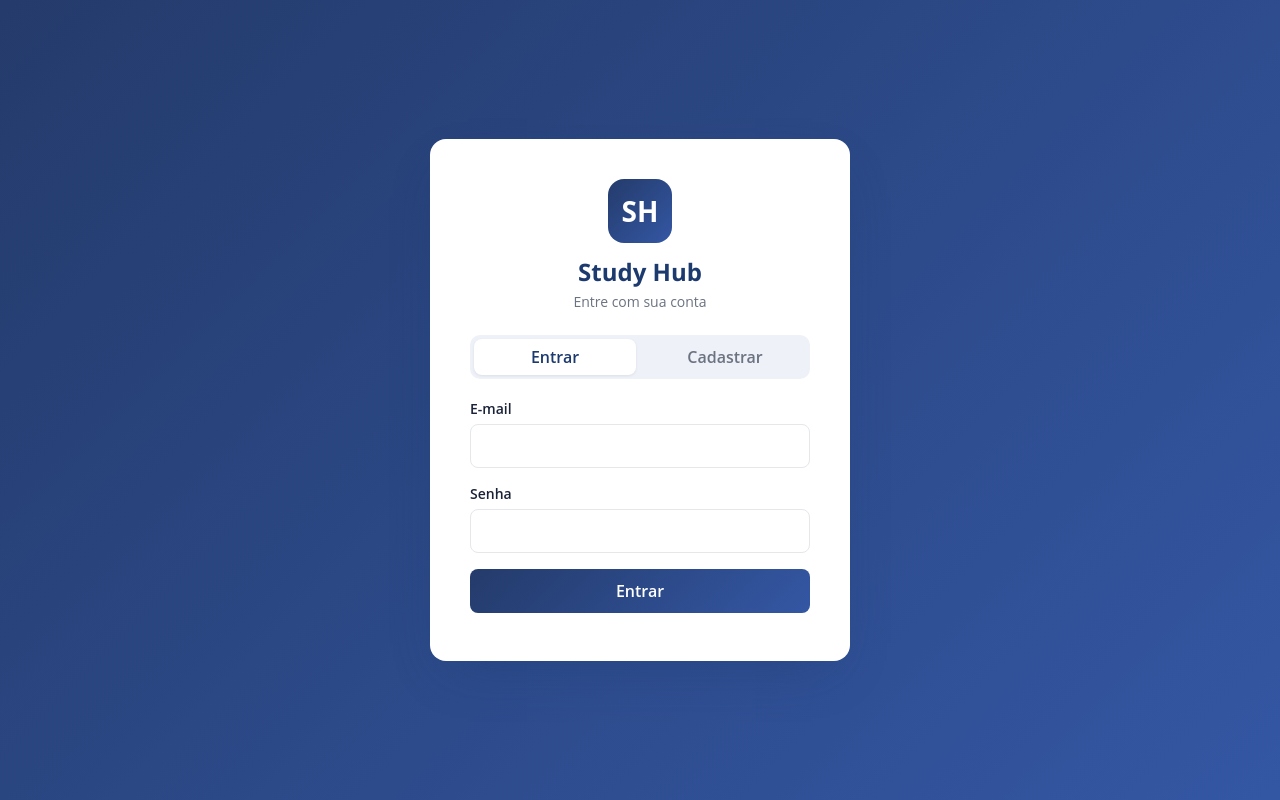
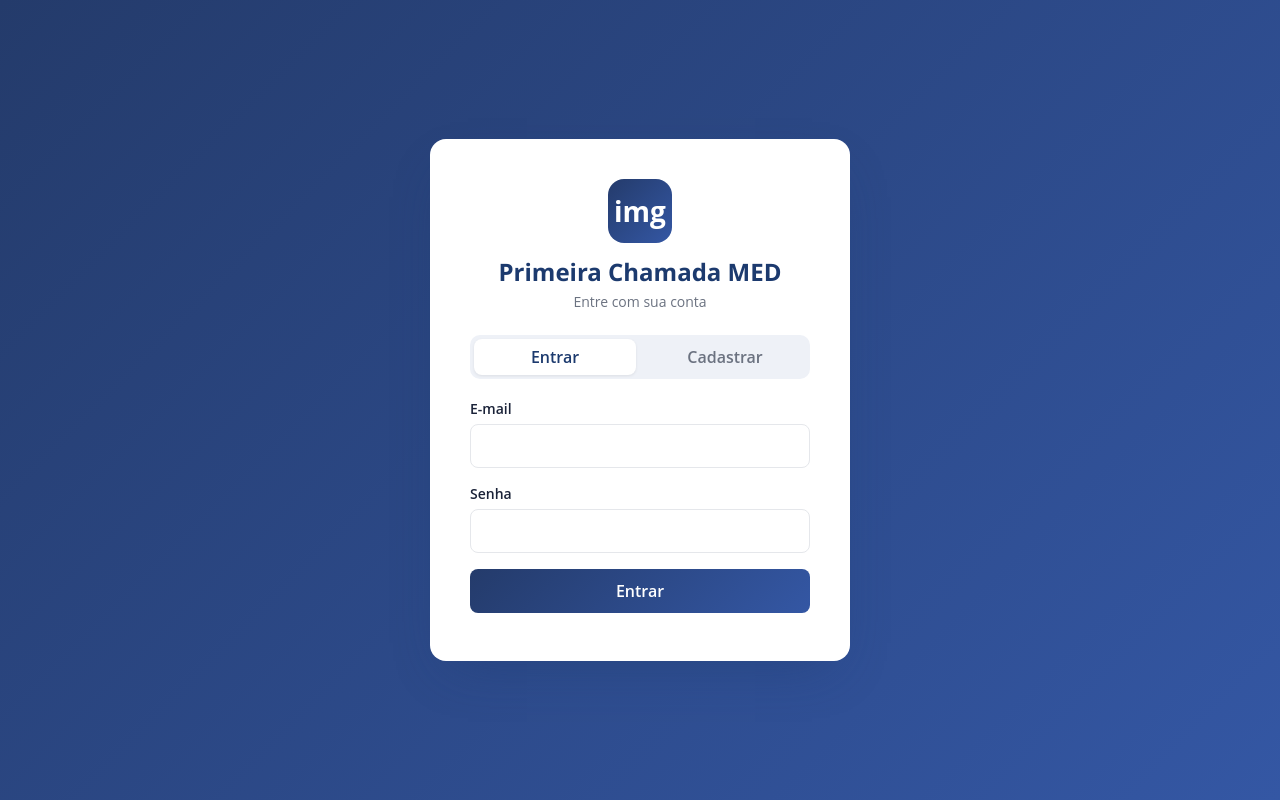
Before and after one commit to fonsca/POOII, a website built with Vite: page PrimeiraChamadaMED/index.html in a window 1280 px wide. Built offline with nearby package versions, Linux system fonts and the light colour scheme.

Commit message:
Atualização na tela de login
mudança no formulário

```diff
--- a/PrimeiraChamadaMED/src/main.js
+++ b/PrimeiraChamadaMED/src/main.js
@@ -42,7 +42,7 @@ function render() {
   return renderAdmin(mentor);
 }
 
-// -------- LOGIN --------
+// -------- TELA DE LOGIN --------
 function renderLogin() {
   let mode = "login";
   draw();
@@ -52,8 +52,8 @@ function renderLogin() {
       <div class="center-screen">
         <div class="card">
           <div class="brand">
-            <div class="brand-icon">SH</div>
-            <h1>Study Hub</h1>
+            <div class="brand-icon">img</div>
+            <h1>Primeira Chamada MED</h1>
             <p>${mode === "login" ? "Entre com sua conta" : "Crie sua conta de mentor"}</p>
           </div>
           <div class="tab-toggle">
--- a/PrimeiraChamadaMED/vite.config.ts
+++ /dev/null
@@ -1,5 +0,0 @@
-import { defineConfig } from "vite";
-
-export default defineConfig({
-  server: { port: 5173 },
-});
```
Also changed, not shown: PrimeiraChamadaMED/src/styles.css (+55 -1 lines), PrimeiraChamadaMED/src/dist/main.dev.js (added).
